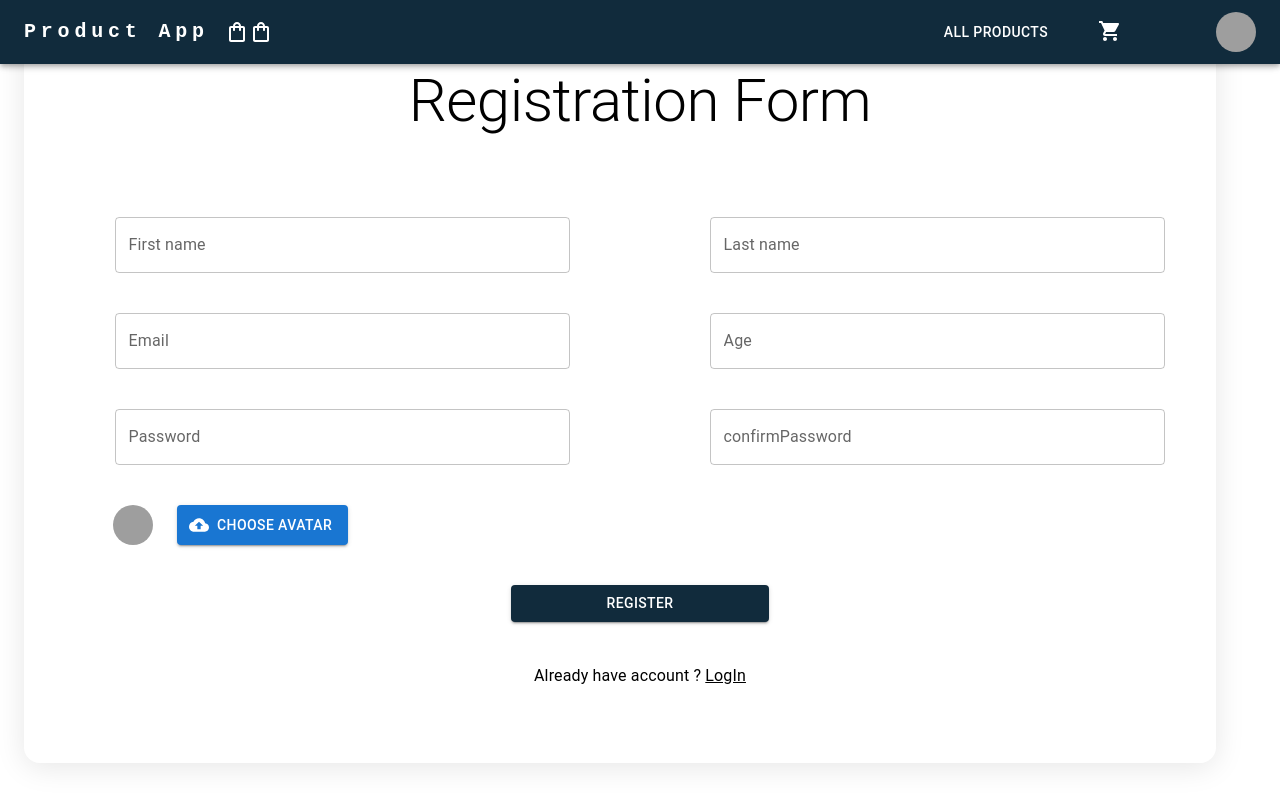
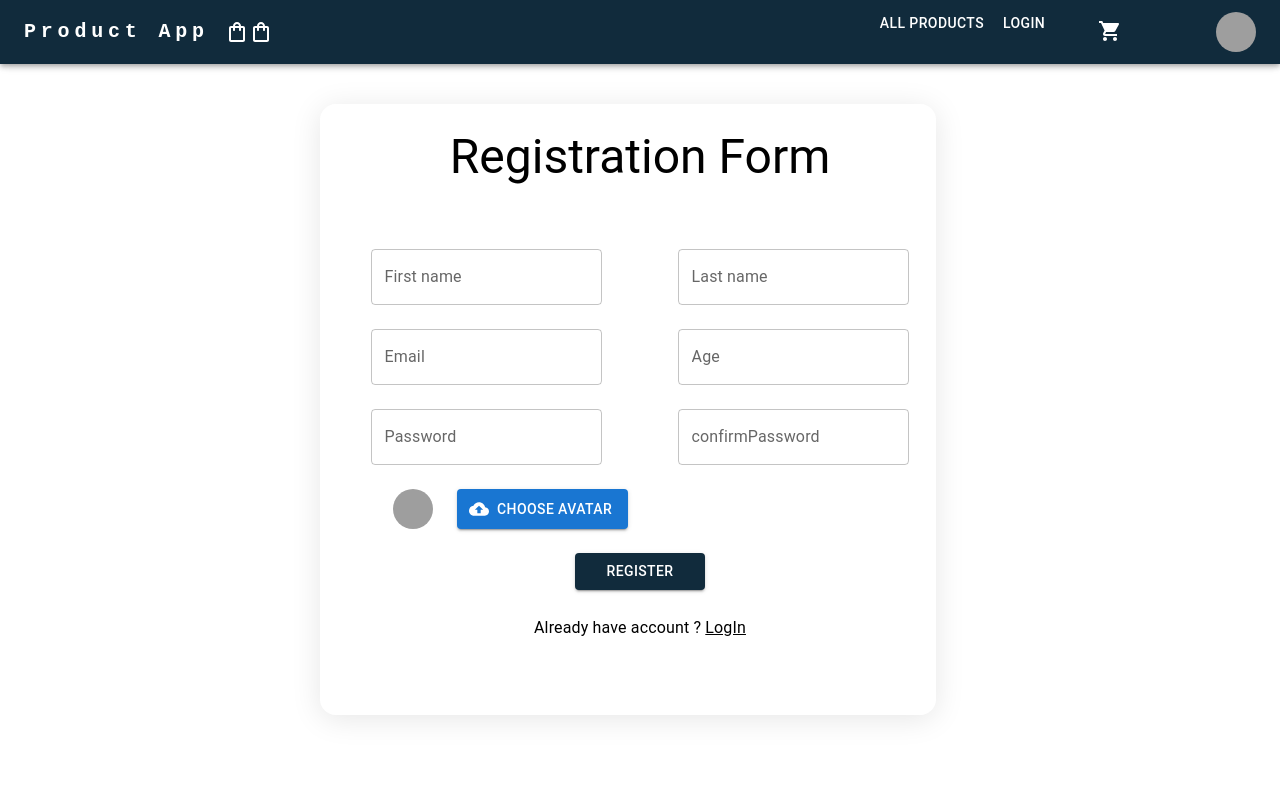
Before and after one commit to Esraaismail309/products-app, a React (Create React App) app: page /register in a window 1280 px wide. Shown: the top 806 px of the page. Built offline with nearby package versions, Linux system fonts and the light colour scheme; grey boxes are pictures that could not be loaded.

Commit message:
handle some styles

```diff
--- a/src/components/forms/Login.js
+++ b/src/components/forms/Login.js
@@ -22,7 +22,8 @@ export const Login = () => {
     }
     const onSubmit = (values) => {
         let x = [JSON.parse(localStorage.getItem('user'))]
-        // console.log(x);
+        console.log(x);
+        if (x[0]) {
             x.filter((ele) => {
                 if (ele.email === values.email) {
                     if (ele.password === values.password) {
@@ -41,9 +42,14 @@ export const Login = () => {
                     })
                 }
             })
+        } else {
+            toast.error("Please Register first !", {
+                position: toast.POSITION.TOP_RIGHT
+            })
+        }
     }
     return (
-        <div>
+        <div style={{ marginTop: '4rem' }}>
 
             <Formik
                 initialValues={initialValues}
--- a/src/components/forms/Registeration.js
+++ b/src/components/forms/Registeration.js
@@ -34,18 +34,18 @@ export const Registeration = () => {
     }
 
     return (
-        <div>
+        <div style={{ marginTop: '4rem' }}>
             <Formik
                 initialValues={initialValues}
                 validationSchema={validationSchema}
                 onSubmit={onSubmit}>{
                     formik => {
                         return (
-                            <Form style={{ padding: ' 4rem 0' }}>
+                            <Form style={{ padding: ' 4rem 0', width: '50%', margin: 'auto' }}  >
                                 <Container >
-                                    <Grid className='form' pb={9} container spacing={5} >
+                                    <Grid className='form' pb={9} container spacing={3} >
                                         <Grid item sm={12} textAlign={'center'}  >
-                                            <Typography variant='h2' mb={5} sm={12} md={12} >Registration Form</Typography>
+                                            <Typography variant='h3' mb={5} sm={12} md={12} >Registration Form</Typography>
                                         </Grid>
                                         <Grid item sm={8} m={'auto'} md={5} >
                                             <InputField name='firstName' label='First name' type='text' />
--- a/src/components/productList/ProductDetails.js
+++ b/src/components/productList/ProductDetails.js
@@ -12,7 +12,7 @@ export const ProductDetails = () => {
         url: `https://fakestoreapi.com/products/${id}`
     })
     return (
-        <Container>
+        <Container sx={{ mt: 15 }}>
             {isLoading ? (<p> Loading ....</p >) :
                 <Grid container mt={5}>
                     <Grid item xs={10} sm={5} md={4}  >
@@ -36,8 +36,8 @@ export const ProductDetails = () => {
 
                 </Grid>
             }
-            <Link to={'/products'} style={{ textDecoration: 'none' }}>
-                <Button variant="contained" sx={{ borderRadius: "45%", float: 'right' }}><KeyboardBackspaceSharpIcon />  Back</Button>
+            <Link to={'/products'} style={{ textDecoration: 'none' }} >
+                <Button variant="contained" style={{ backgroundColor: '#112B3C' }} sx={{ float: 'right' }}><KeyboardBackspaceSharpIcon />  Back</Button>
             </Link>
         </Container>
     )
--- a/src/shared/Navbar.js
+++ b/src/shared/Navbar.js
@@ -16,7 +16,7 @@ import { Link } from 'react-router-dom';
 import { Cart } from '../components/cart/Cart';
 import { useSelector } from 'react-redux';
 import { Badge } from '@mui/material';
-const pages = ['All products'];
+const pages = ['All products', 'Login'];
 const settings = ['Profile', 'Logout'];
 export const Navbar = () => {
     const productCount = useSelector((data) => data.cart?.cartQuantity)
@@ -44,6 +44,8 @@ export const Navbar = () => {
     const handleCloseUserMenu = () => {
         setAnchorElUser(null);
     };
+    const img = JSON.parse(localStorage.getItem('user'))?.avatar
+    // console.log(img);
     return (
         <div>
             <AppBar position="fixed" style={{ backgroundColor: '#112B3C' }}>
@@ -96,13 +98,18 @@ export const Navbar = () => {
                                     display: { xs: 'block', md: 'none' },
                                 }}
                             >
+                                {/* small device */}
                                 {pages.map((page) => (
                                     <div key={page}>
                                         <Link to={'/products'} style={{ my: 2, textDecoration: 'none', color: 'black', display: 'block', mx: 3 }}>
                                             <MenuItem onClick={handleCloseNavMenu}>
                                                 <Typography >{page}</Typography>
                                             </MenuItem>
+
                                         </Link>
+                                        {/* <MenuItem onClick={handleCloseNavMenu}>
+                                                <Typography >{page}</Typography>
+                                            </MenuItem> */}
                                         <Button
                                             aria-controls={open ? 'basic-menu' : undefined}
                                             aria-haspopup="true"
@@ -149,19 +156,31 @@ export const Navbar = () => {
                             Product App
                         </Typography>
                         <ShoppingBagOutlinedIcon />
-
+                        {/* //full screen */}
                         <Box sx={{ flexGrow: 1, display: { xs: 'none', md: 'flex' }, justifyContent: 'flex-end', mr: 6 }}>
                             <>
                                 {pages.map((page) => (
+                                    <div key={page}>
+                                        {page === 'Login' ? (
                                             <Button
-                                        key={page}
+                                                onClick={handleCloseNavMenu}
+                                            >
+                                                <Link to={'/login'} style={{ my: 2, textDecoration: 'none', color: 'white', display: 'block', mx: 3 }}>
+                                                    {page}
+                                                </Link>
+
+                                            </Button>
+                                        ) : <Button
+
                                             onClick={handleCloseNavMenu}
                                         >
                                             <Link to={'/products'} style={{ my: 2, textDecoration: 'none', color: 'white', display: 'block', mx: 3 }}>
                                                 {page}
                                             </Link>
 
-                                    </Button>
+                                        </Button>}
+
+                                    </div>
                                 ))}
                                 <Button
                                     aria-controls={open ? 'basic-menu' : undefined}
@@ -193,7 +212,7 @@ export const Navbar = () => {
                         <Box sx={{ flexGrow: 0 }}>
                             <Tooltip title="Open settings">
                                 <IconButton onClick={handleOpenUserMenu} sx={{ p: 0 }}>
-                                    <Avatar alt="Remy Sharp" src="/static/images/avatar/2.jpg" />
+                                    <Avatar src={img ? img : "/static/images/avatar/2.jpg"} />
                                 </IconButton>
                             </Tooltip>
                             <Menu
```
Lines whose indentation alone changed are shown as unchanged.
